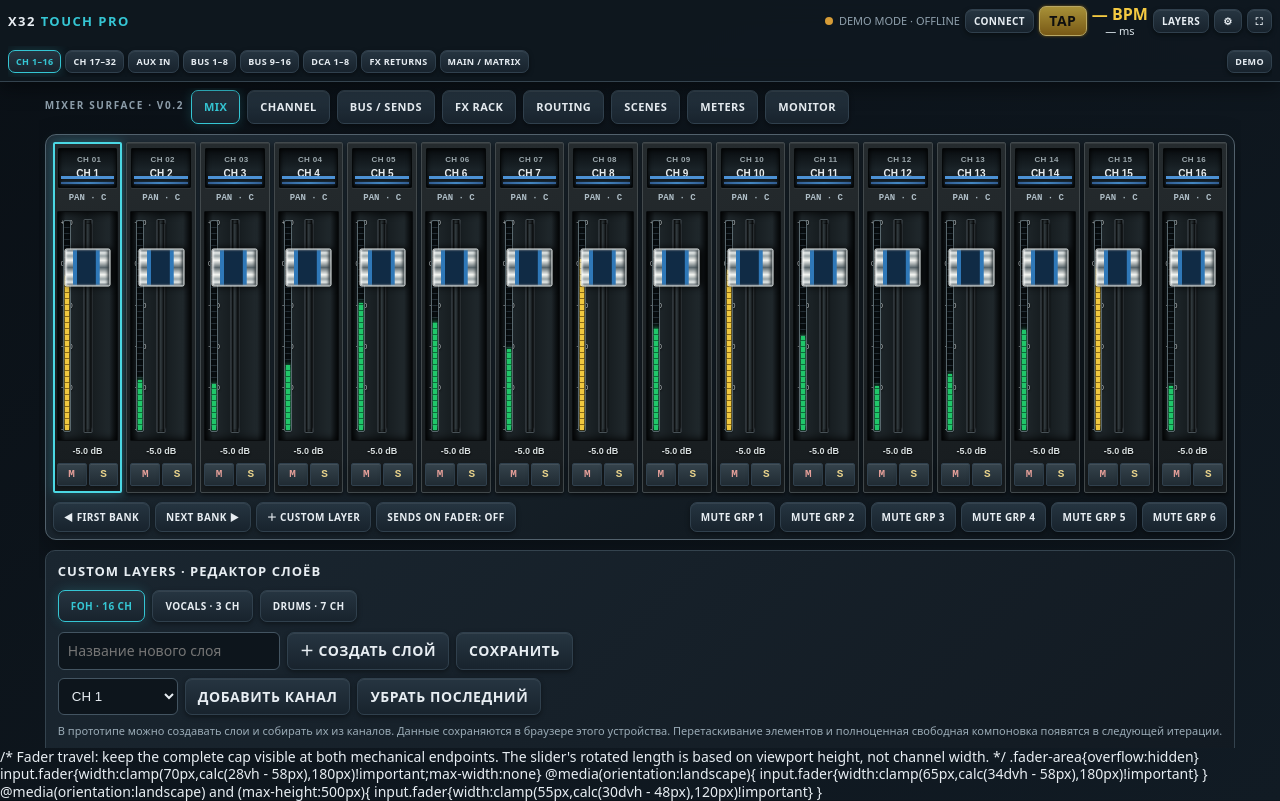
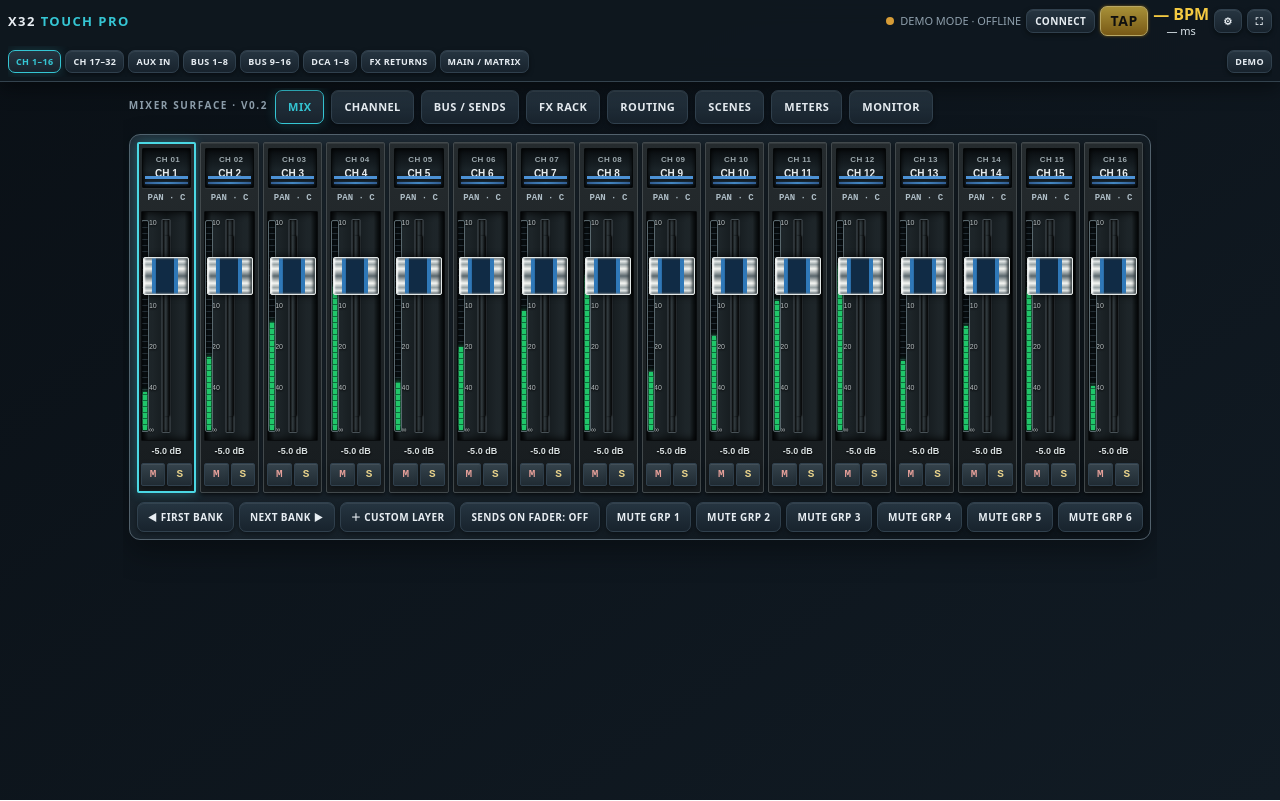
Before and after one commit to alection666-collab/X-32-new, a plain HTML site: page index.html in a window 1280 px wide. Drawn offline with Linux system fonts and the light colour scheme.

Commit message:
Temporarily hide custom layers panel and fix stylesheet placement

```diff
--- a/index.html
+++ b/index.html
@@ -323,6 +323,16 @@ input.fader::-moz-range-thumb{
 .eq-band input[type=range]{width:100%;min-width:80px;accent-color:var(--cyan)}
 .eq-band select{background:#17232c;color:var(--text);border:1px solid #435461;border-radius:5px;padding:7px}
 @media(max-width:650px){.eq-settings-row{display:grid;grid-template-columns:1fr}.eq-settings-row #eqSelectedSettings{min-width:0}.eq-band{grid-template-columns:1fr auto}.eq-band input[type=range]{grid-column:1/-1}}
+/* Fader travel: keep the complete cap visible at both mechanical endpoints.
+   The slider's rotated length is based on viewport height, not channel width. */
+.fader-area{overflow:hidden}
+input.fader{width:clamp(70px,calc(28vh - 58px),180px)!important;max-width:none}
+@media(orientation:landscape){
+ input.fader{width:clamp(65px,calc(34dvh - 58px),180px)!important}
+}
+@media(orientation:landscape) and (max-height:500px){
+ input.fader{width:clamp(55px,calc(30dvh - 48px),120px)!important}
+}
 </style>
 </head>
 <body>
@@ -333,7 +343,7 @@ input.fader::-moz-range-thumb{
   <button id="connectBtn" onclick="demoConnect()">CONNECT</button>
   <button class="tap" id="tapBtn">TAP</button>
   <div class="tempo"><b id="bpm">— BPM</b><span id="ms">— ms</span></div>
-  <button onclick="togglePanel('layersPanel')">LAYERS</button>
+
   <button onclick="togglePanel('settingsPanel')">⚙</button><button id="fullBtn" onclick="toggleFullscreen()" aria-label="Полный экран">⛶</button>
  </div>
  <div class="subbar">
@@ -379,13 +389,6 @@ input.fader::-moz-range-thumb{
  <section id="scenesPanel" class="panel"><h3>SCENES · LOCAL WORKSPACE</h3><div class="edit-row"><input id="sceneName" placeholder="Название сцены"><button onclick="saveLocalScene()">SAVE SCENE</button><button onclick="exportLocalScenes()">EXPORT JSON</button><input id="sceneImport" type="file" accept="application/json" onchange="importLocalScenes(event)"></div><div id="sceneList" class="layer-list" style="margin-top:10px"></div><p class="note">Это локальные снимки состояния интерфейса, не сцены X32. Recall на физический пульт будет доступен после реализации OSC и проверки совместимости.</p></section>
  <section id="metersPanel" class="panel"><h3>METERS · SIGNAL OVERVIEW</h3><div class="param-grid"><div class="param"><label>INPUT METERS</label><strong>32 CHANNELS</strong><p class="note">Показания сейчас симулируются.</p></div><div class="param"><label>BUS METERS</label><strong>16 BUSES</strong><p class="note">Реальные уровни потребуют OSC meter subscription.</p></div><div class="param"><label>MAIN / MATRIX</label><strong>LCR + 6 MATRIX</strong><p class="note">Данные пока недоступны.</p></div><div class="param"><label>PEAK HOLD</label><button onclick="toast('Peak hold будет включён вместе с реальными meters')">RESET PEAKS</button></div></div></section>
  <section id="monitorPanel" class="panel"><h3>MONITOR · SOLO / TALKBACK</h3><div class="param-grid"><div class="param"><label>SOLO MODE</label><select><option>PFL</option><option>AFL</option><option>IN PLACE</option></select></div><div class="param"><label>SOLO LEVEL</label><input type="range" min="-60" max="10" value="0"></div><div class="param"><label>TALKBACK A</label><button onclick="toast('Talkback A: OSC не подключён')">TALK A</button></div><div class="param"><label>TALKBACK B</label><button onclick="toast('Talkback B: OSC не подключён')">TALK B</button></div></div><p class="note">Мониторные параметры пока не передаются на консоль.</p></section>
- <section id="layersPanel" class="panel show">
-  <h3>CUSTOM LAYERS · РЕДАКТОР СЛОЁВ</h3>
-  <div class="layer-list" id="layerList"></div>
-  <div class="edit-row"><input id="layerName" placeholder="Название нового слоя"><button onclick="addLayer()">＋ СОЗДАТЬ СЛОЙ</button><button onclick="saveLayer()">СОХРАНИТЬ</button></div>
-  <div class="edit-row" style="margin-top:8px"><select id="addChannel"><option value="0">CH 1</option></select><button onclick="addToLayer()">ДОБАВИТЬ КАНАЛ</button><button onclick="removeLast()">УБРАТЬ ПОСЛЕДНИЙ</button></div>
-  <p class="note">В прототипе можно создавать слои и собирать их из каналов. Данные сохраняются в браузере этого устройства. Перетаскивание элементов и полноценная свободная компоновка появятся в следующей итерации.</p>
- </section>
  <section id="settingsPanel" class="panel"><h3>SETTINGS</h3><div class="param-grid">
   <div class="param"><label>CONSOLE PROFILE</label><strong>X32 FOH</strong><p class="note">192.168.2.163 · сохранённый профиль</p></div>
   <div class="param"><label>DISPLAY</label><strong>ADAPTIVE</strong><p class="note">Автоматическая адаптация под экран и ориентацию.</p></div>
@@ -573,14 +576,3 @@ setInterval(animateMeters,280);
 
 </script>
 </body></html>
-
-/* Fader travel: keep the complete cap visible at both mechanical endpoints.
-   The slider's rotated length is based on viewport height, not channel width. */
-.fader-area{overflow:hidden}
-input.fader{width:clamp(70px,calc(28vh - 58px),180px)!important;max-width:none}
-@media(orientation:landscape){
- input.fader{width:clamp(65px,calc(34dvh - 58px),180px)!important}
-}
-@media(orientation:landscape) and (max-height:500px){
- input.fader{width:clamp(55px,calc(30dvh - 48px),120px)!important}
-}
```
